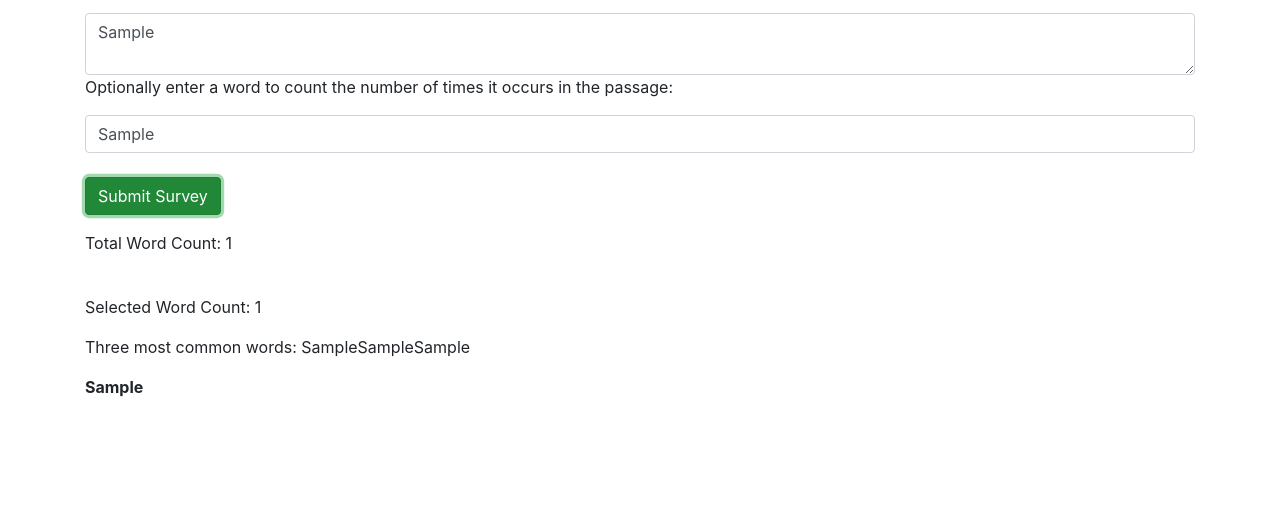
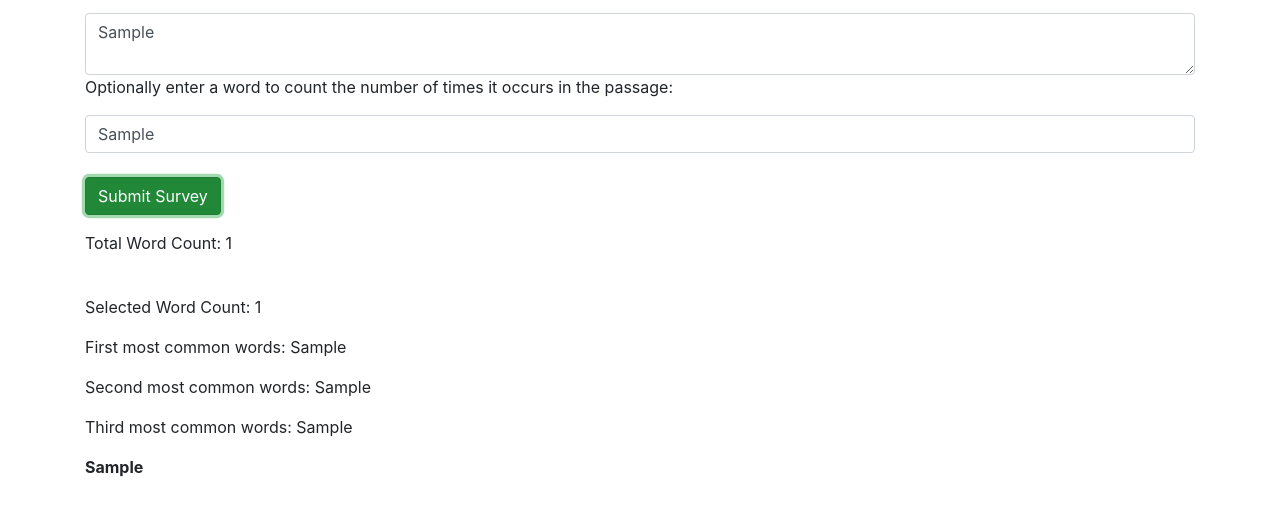
Before and after one commit to ChristenWeston/text-analyzer, a plain HTML site: page index.html in a window 1280 px wide. Both pictures are taken after typing "Sample", "Sample" into the empty fields and a click on the button "Submit Survey". Shown: the part 73-588 px from the top of the page. Drawn offline with nearby package versions, Linux system fonts and the light colour scheme.

Commit message:
Updated index.html and scripts.js to output three most common words

```diff
--- a/index.html
+++ b/index.html
@@ -23,7 +23,9 @@
     <p>Total Word Count: <span id="total-count"></span></p>
     <br>
     <p>Selected Word Count: <span id="selected-count"></span></p>
-    <p>Three most common words: <span id="most-common-words"></span></p>
+    <p>First most common words: <span id="first-most-common-word"></span></p>
+    <p>Second most common words: <span id="second-most-common-word"></span></p>
+    <p>Third most common words: <span id="third-most-common-word"></span></p>
     <span id="bolded-passage"></span>
   </div>
 </body>
--- a/js/scripts.js
+++ b/js/scripts.js
@@ -132,7 +132,9 @@ $(document).ready(function() {
     const findIndexOfMaxNumber1 = findIndexOfMaxNumber(uniqueListOccurs, wordList1);
     $("#total-count").html(wordCount);
     $("#selected-count").html(occurrencesOfWord);
-    $("#most-common-words").html(findIndexOfMaxNumber1);
+    $("#first-most-common-word").html(findIndexOfMaxNumber1[0]);
+    $("#second-most-common-word").html(findIndexOfMaxNumber1[1]);
+    $("#third-most-common-word").html(findIndexOfMaxNumber1[2]);
     $("#bolded-passage").html(boldPassage(word, passage));
   });
 });
```
